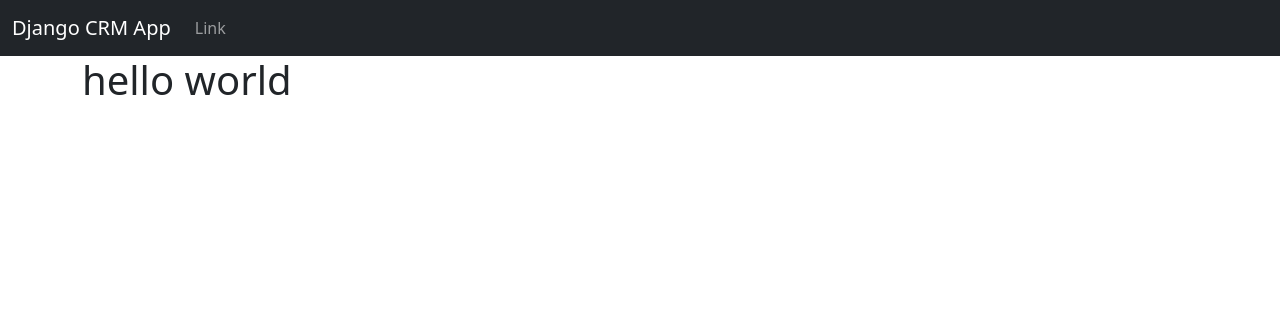
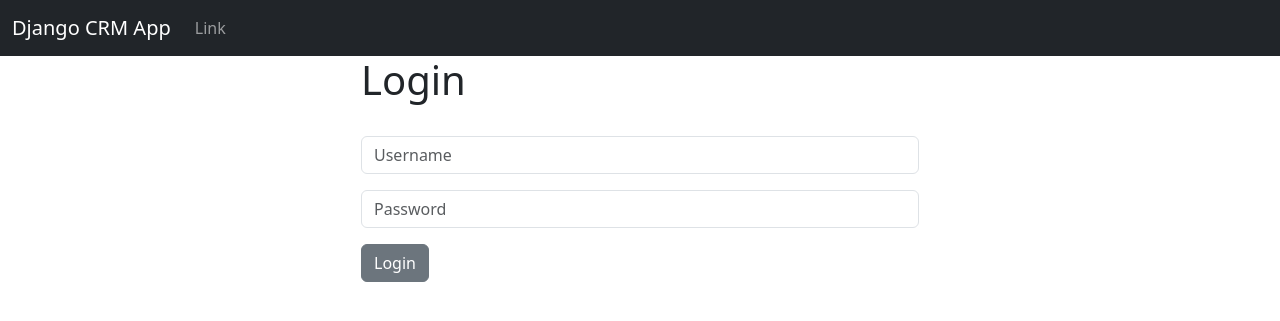
Before and after one commit to benjaminbuckmaster/django-crm-app, a Django app: page / in a window 1280 px wide. Shown: the top 321 px of the page. Run offline with Django 5.2, Linux system fonts and the light colour scheme.

Commit message:
added log in page

```diff
--- a/dcrm/website/templates/home.html
+++ b/dcrm/website/templates/home.html
@@ -1,5 +1,24 @@
 {% extends "base.html" %}
 
 {% block content %}
-<h1>hello world</h1>
+
+<div class="col-md-6 offset-md-3">
+    {% if user.is_authenticated %}
+    <h1>Hello {{ user.name }}</h1>
+    {% else %}
+    <h1>Login</h1>
+    <br>
+    <form method="post" action="{% url 'home' %}">
+        {% csrf_token %}
+        <div class="mb-3">
+            <input type="text" class="form-control" name="username" placeholder="Username" required>
+        </div>
+        <div class="mb-3">
+            <input type="password" class="form-control" name="password" placeholder="Password" required>
+        </div>
+        <button type="submit" class="btn btn-secondary">Login</button>
+    </form>
+    {% endif %}
+</div>
+
 {% endblock content %}
--- a/dcrm/website/urls.py
+++ b/dcrm/website/urls.py
@@ -2,5 +2,6 @@ from django.urls import path
 from . import views
 
 urlpatterns = [
-    path('', views.home, name='home')
+    path('', views.home, name='home'),
+    # path('logout/', views.logout_user, name='logout'),
 ]
--- a/dcrm/website/views.py
+++ b/dcrm/website/views.py
@@ -1,4 +1,11 @@
 from django.shortcuts import render
+from django.contrib.auth import authenticate, login, logout
+from django.contrib import messages
 
 def home(request):
+
+
     return render(request, 'home.html', context={})
+
+def logout_user(request):
+    pass
```
